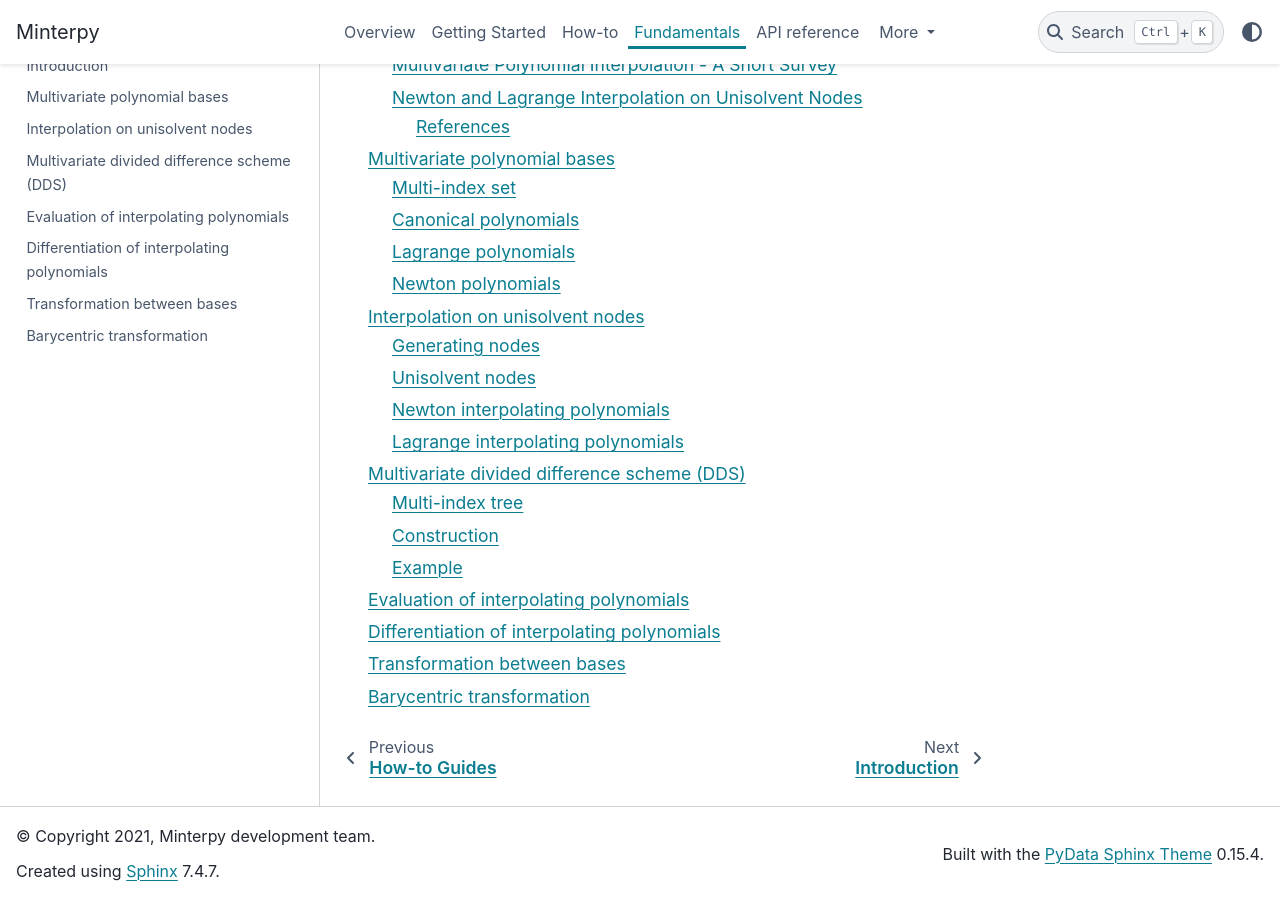
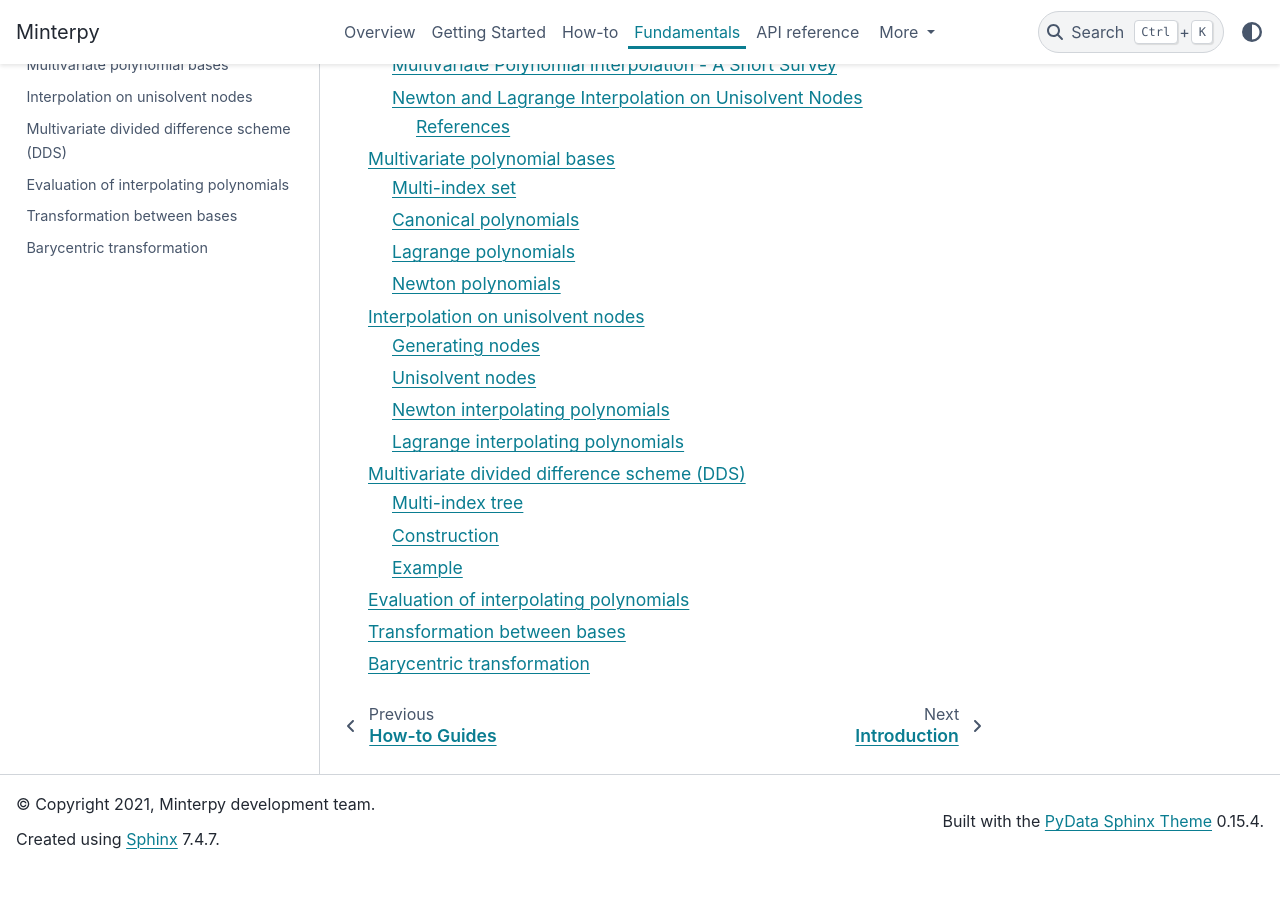
Before and after one commit to casus/minterpy, a Sphinx documentation site: the page built from docs/fundamentals/index.rst, in a window 1280 px wide and 900 px high, scrolled down 1161 px. Built offline with Sphinx 7.4.7 and the PyData theme 0.15.4, drawn with Linux system fonts in a browser that asks for light colours; pages that are not in the unit, such as notebooks, are missing from menus; after the commit the page ends 2029 px from its top, so only the background shows below that.

Commit message:
Rename files according to convention

```diff
--- a/docs/fundamentals/index.rst
+++ b/docs/fundamentals/index.rst
@@ -40,10 +40,9 @@
    :maxdepth: 4
 
    introduction
-   polynomial_bases
-   interpolation_on_unisolvent_nodes
-   multivariate_dds
-   interpolation_evaluation
-   interpolation_differentiation
+   polynomial-bases
+   interpolation-on-unisolvent-nodes
+   multivariate-dds
+   interpolation-evaluation
    transformation
-   barycentric_transformation
+   barycentric-transformation
--- a/docs/fundamentals/interpolation_differentiation.rst
+++ /dev/null
@@ -1,8 +0,0 @@
-############################################
-Differentiation of interpolating polynomials
-############################################
-
-.. todo::
-
-   This page should explain what it means (computationally) to differentiate
-   interpolating polynomials and the algorithmic complexity associated with it.
```
Also changed, not shown: docs/fundamentals/barycentric-transformation.rst (renamed from docs/fundamentals/barycentric_transformation.rst), docs/fundamentals/interpolation-evaluation.rst (renamed from docs/fundamentals/interpolation_evaluation.rst), docs/fundamentals/interpolation-on-unisolvent-nodes.rst (renamed from docs/fundamentals/interpolation_on_unisolvent_nodes.rst), docs/fundamentals/multivariate-dds.rst (renamed from docs/fundamentals/multivariate_dds.rst), docs/fundamentals/polynomial-bases.rst (renamed from docs/fundamentals/polynomial_bases.rst).
